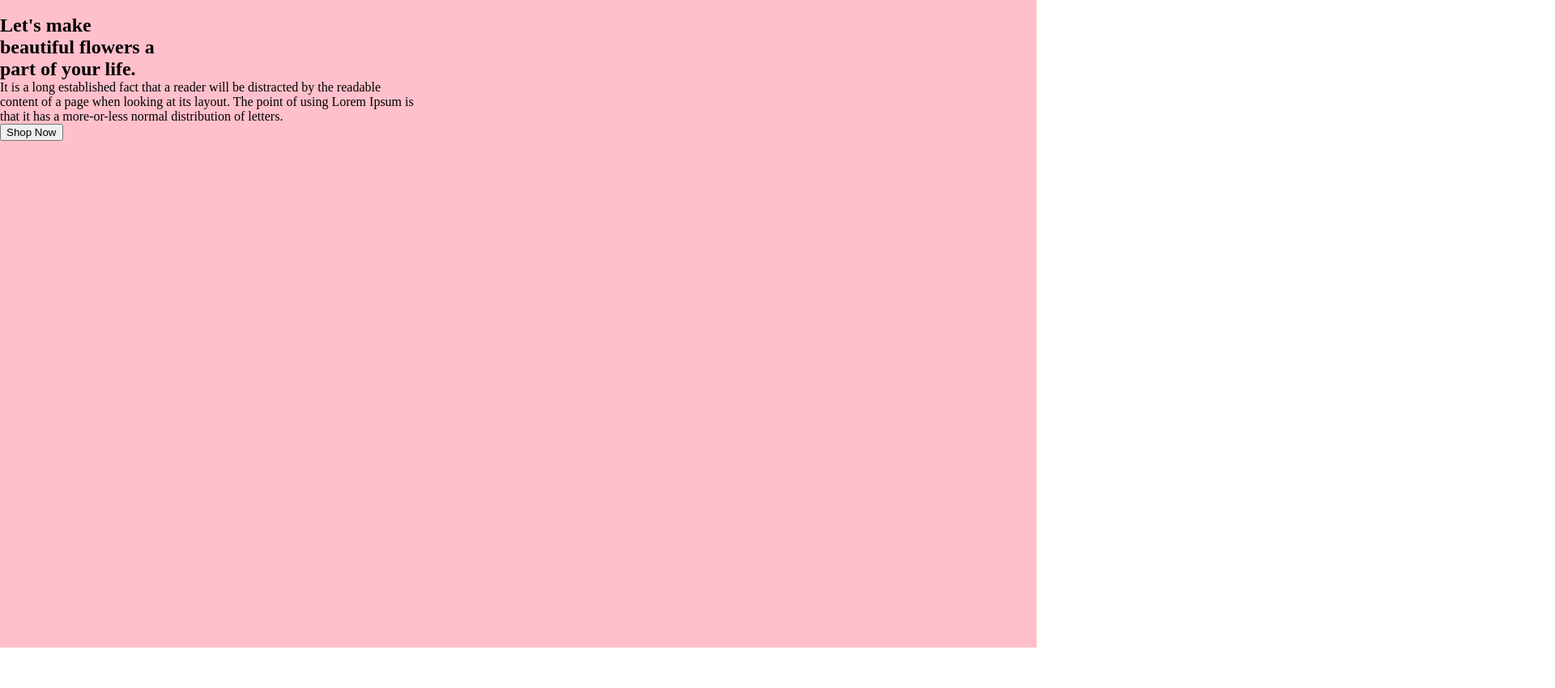
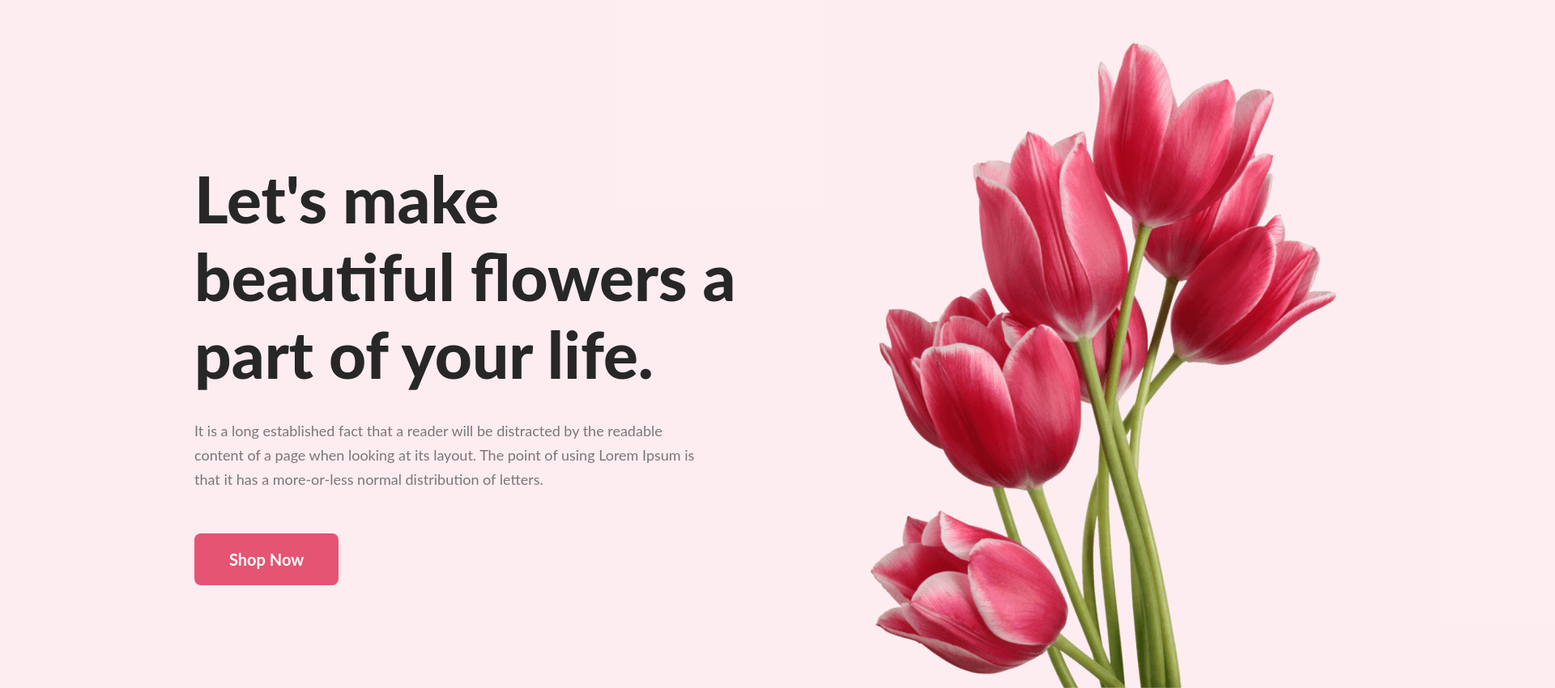
Before and after one commit to NinjaIfti/My-Floral-Website, a plain HTML site: page index.html in a window 1280 px wide. Shown: the whole page at 81% size, 1920 px wide, since content can reach past the window. Before the commit the page ends 800 px from the top, so only its background shows below. Drawn offline with Linux system fonts and the light colour scheme.

Commit message:
banner done

```diff
--- a/index.html
+++ b/index.html
@@ -11,7 +11,7 @@
 <body>
     <header>
         <section class="banner">
-            <img src="./" alt="" class="banner-img">
+            <div class="banner-heading">
             <h1 class="banner-title">
                 Let's make <br>
                 beautiful flowers a <br>
@@ -25,6 +25,10 @@
             <button class="btn-banner">
                 Shop Now
             </button>
+        </div>
+            <div class="banner-flower">
+                <img src="./Flower Asset/pngwing 10.png" alt="A image of a flower" class="banner-img">
+            </div>
 
 
 
--- a/style.css
+++ b/style.css
@@ -2,8 +2,52 @@
     margin: 0px;
 }
 .banner{
-    background-color: pink;
-    height: 100vh;
+    display: flex;
+    justify-content: center;
 
-
+    background: rgba(229, 84, 115, 0.10);
+    width: 1920px;
+    height: 850px;
 }
+.banner-flower{
+    margin-left: 97px;
+    margin-top: 50px;
+}
+.banner-title{
+    color: #272727;
+font-family: Lato;
+font-size: 80px;
+font-style: normal;
+font-weight: 800;
+line-height: normal;
+width: 708px;
+margin-top: 197px;
+}
+.banner-p{
+ color: rgba(39, 39, 39, 0.60);
+font-family: Lato;
+font-size: 18px;
+font-style: normal;
+font-weight: 400;
+line-height: 30px;
+margin-top: 32px;
+}
+.btn-banner{
+    border-radius: 8px;
+background: #E55473;
+display: inline-flex;
+padding: 20px 43px;
+border: none;
+gap: 10px;
+color: #FFF;
+font-family: Lato;
+font-size: 20px;
+font-style: normal;
+font-weight: 700;
+line-height: normal;
+cursor: pointer;
+margin-top: 52px;
+}
+.btn-banner:hover{
+    color: black;
+}
```
